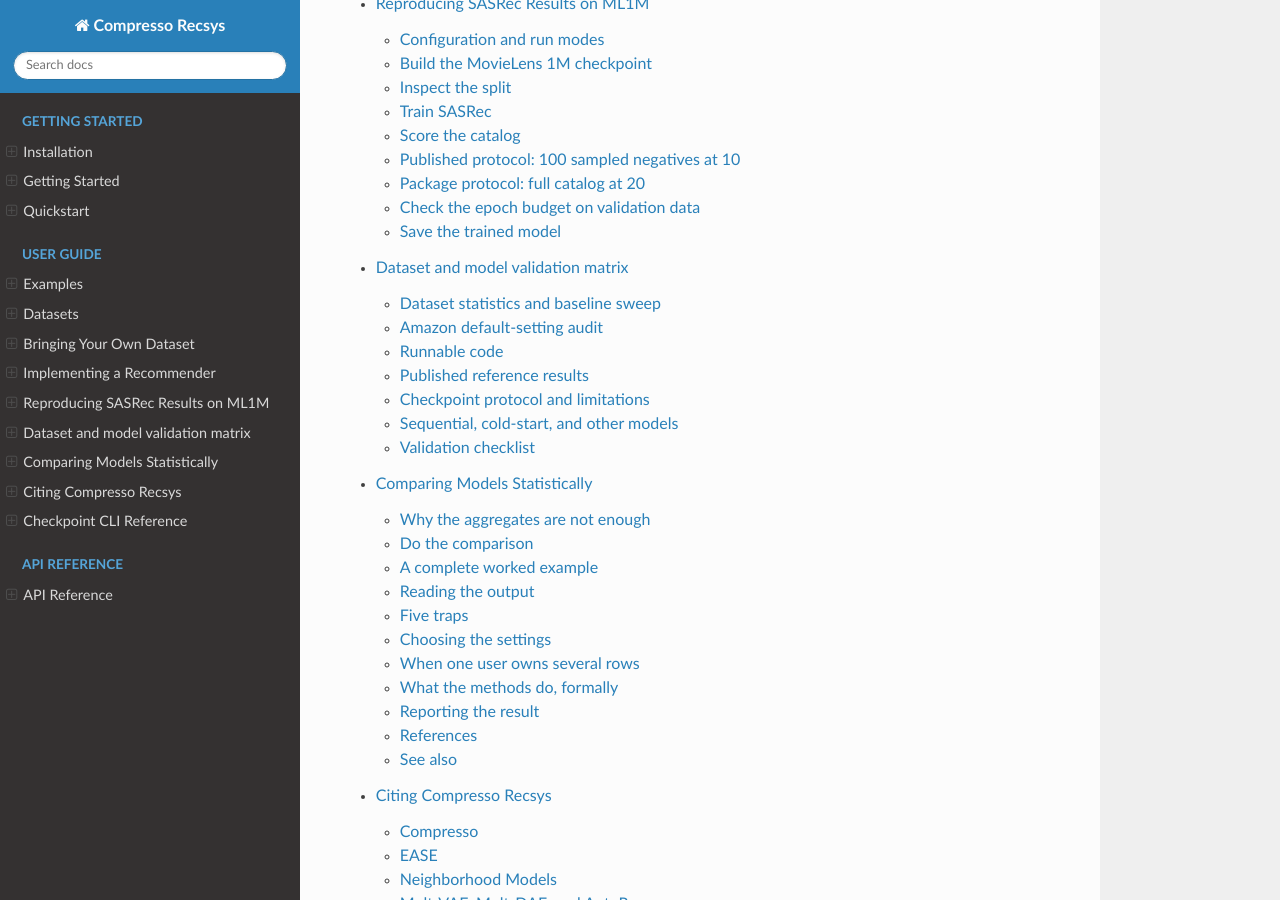
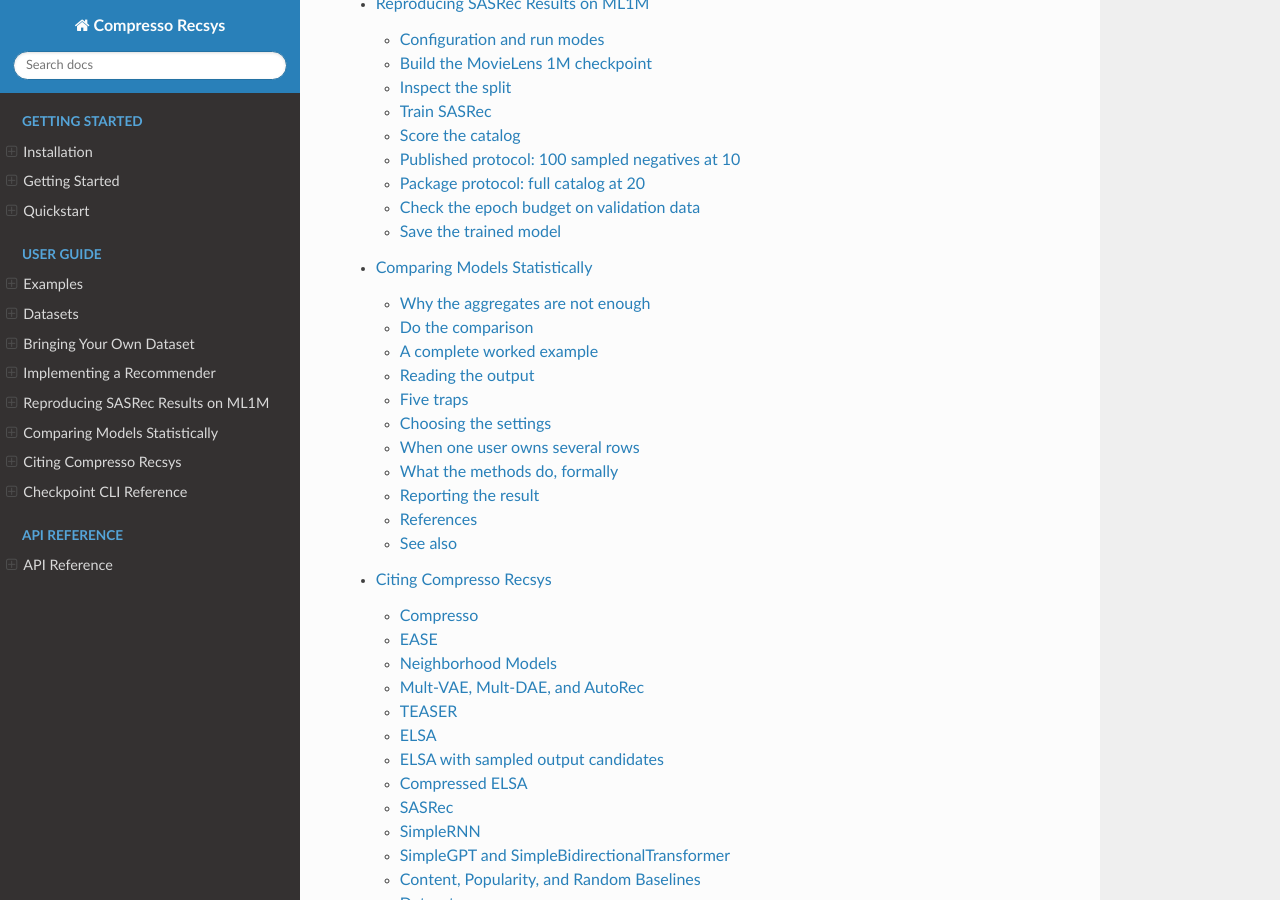
Before and after one commit to zombak79/compresso-recsys, a Sphinx documentation site: the page built from docs/source/index.rst, in a window 1280 px wide and 900 px high, scrolled down 2054 px. Built offline with Sphinx 7.4.7 and the Read the Docs theme 3.1.0, drawn with Linux system fonts in a browser that asks for light colours.

Commit message:
docs menu reduction

```diff
--- a/docs/source/datasets.rst
+++ b/docs/source/datasets.rst
@@ -281,10 +281,7 @@
 Details: :doc:`amazon-profiling`, :doc:`amazon-metadata`, and
 :download:`measured profiles <_static/amazon-default-profiles.json>`.
 
-.. toctree::
-   :hidden:
-
-   amazon-metadata
+
 
 .. list-table:: Installed category-specific Amazon support defaults
    :header-rows: 1
--- a/docs/source/index.rst
+++ b/docs/source/index.rst
@@ -26,7 +26,7 @@
    bring-your-own-dataset
    implementing-a-recommender
    reproducing-sasrec-results-on-ml1m
-   dataset-validation
+
    statistical-comparison
    citing
    cli-reference
```
